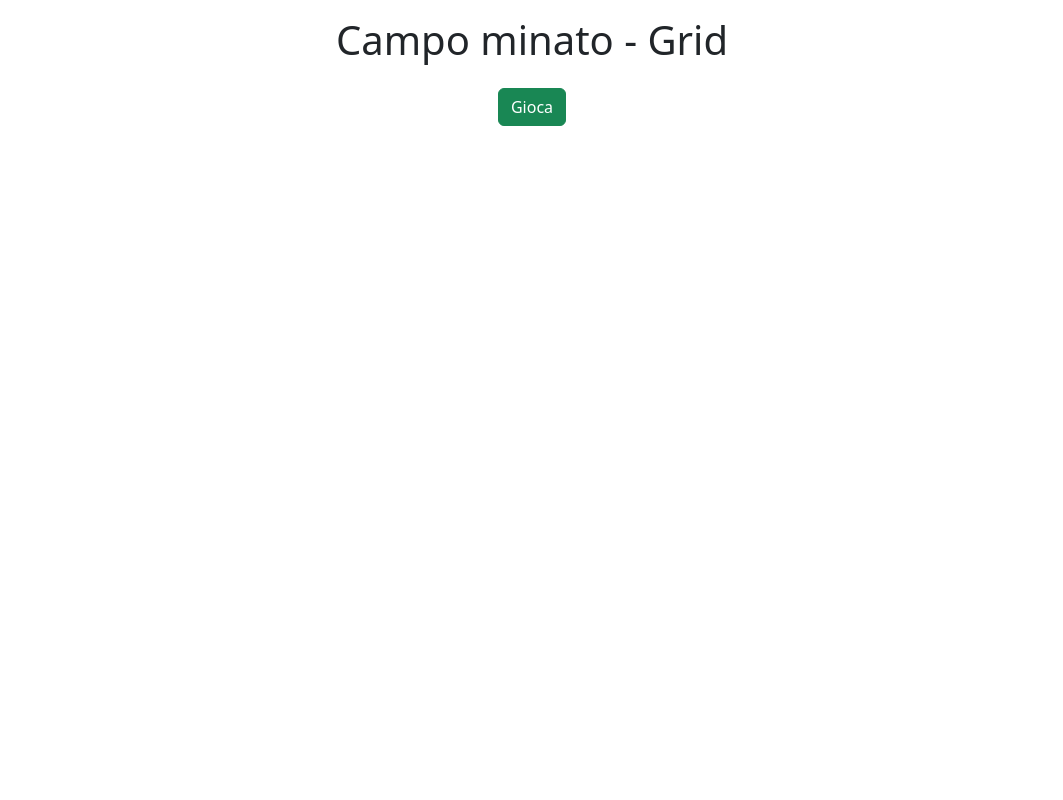
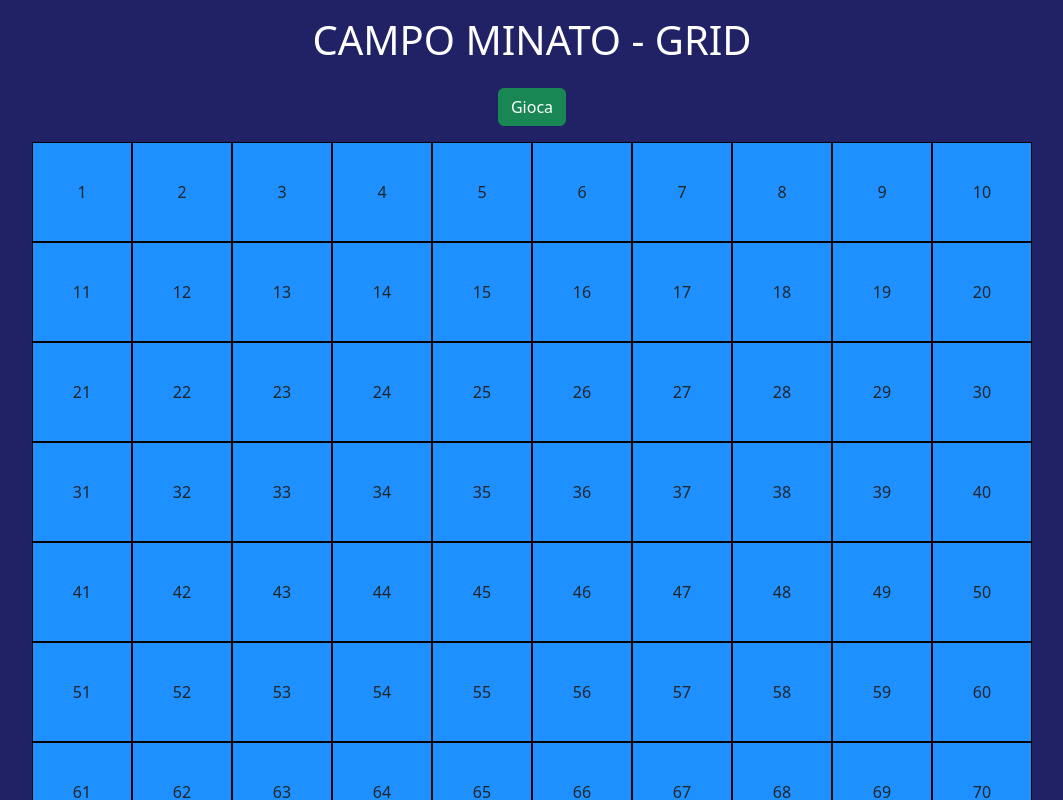
Before and after one commit to gds90/js-campominato-grid, a plain HTML site: page index.html in a window 1280 px wide. Both pictures are taken after a click on the button "Gioca". Shown: the top 800 px of the page, without its empty margins (108-1171 px from the left). Drawn offline with nearby package versions, Linux system fonts and the light colour scheme.

Commit message:
Inserito script creazione celle e vari style

```diff
--- a/css/style.css
+++ b/css/style.css
@@ -3,3 +3,22 @@
     padding:0;
     box-sizing: border-box;
 }
+
+.body-bg {
+    background-color: rgb(33, 33, 101);
+}
+
+#grid {
+    width: 1000px;
+    flex-wrap: wrap;
+}
+
+.cell {
+    width: 100px;
+    height: 100px;
+    background-color: dodgerblue;
+    border: 1px solid black;
+    display: flex;
+    justify-content: center;
+    align-items: center;
+}
--- a/index.html
+++ b/index.html
@@ -7,15 +7,15 @@
     <link rel="stylesheet" href="./css/style.css">
     <link href="https://cdn.jsdelivr.net/npm/bootstrap@5.3.2/dist/css/bootstrap.min.css" rel="stylesheet" integrity="sha384-T3c6CoIi6uLrA9TneNEoa7RxnatzjcDSCmG1MXxSR1GAsXEV/Dwwykc2MPK8M2HN" crossorigin="anonymous">
 </head>
-<body>
+<body class="body-bg">
     <main class="my-3">
-        <h1 class="text-center">Campo minato - Grid</h1>
+        <h1 class="text-center text-white text-uppercase">Campo minato - Grid</h1>
         <div class="d-flex justify-content-center">
             <button id="play" class="btn btn-success my-3">Gioca</button>
-            <div id="grid">
-            </div>
         </div>
-
+        <div class="d-flex justify-content-center">
+            <div id="grid" class="d-flex"></div>
+        </div>
     </main>
     <script type="text/javascript" src="./js/script.js"></script>
 </body>
--- a/js/script.js
+++ b/js/script.js
@@ -2,3 +2,28 @@
 // L'utente clicca su un bottone che genererà una griglia di gioco quadrata (click su un pulsante... cosa dovrà essere chiamata? Quindi cosa dobbiamo definire prima?).
 // Ogni cella ha un numero progressivo, da 1 a 100.
 // Ci saranno quindi 10 caselle per ognuna delle 10 righe.
+
+// creo una funzione che mi permette di creare una cella con all'interno un numero (x)
+function createCell(x){
+    const cell = document.createElement('div');
+    cell.classList.add('cell')
+    cell.innerText = x;
+
+    return cell
+}
+
+// recupero l'elemento che conterrà la griglia
+const grid = document.getElementById('grid');
+
+// recupero il bottone che genererà la griglia
+const playButton = document.getElementById('play')
+
+// associo al bottone recueperato un eventListener che mi permetterà di formare la griglia
+playButton.addEventListener('click', function(){
+
+    // tramite un ciclo for, creo le 100 celle della griglia aiutandomi con la funzione creata precedentemente
+    for (let i=0; i<100; i++){
+        let numberedCell = createCell(i+1);
+        grid.appendChild(numberedCell);
+    }
+})
```
